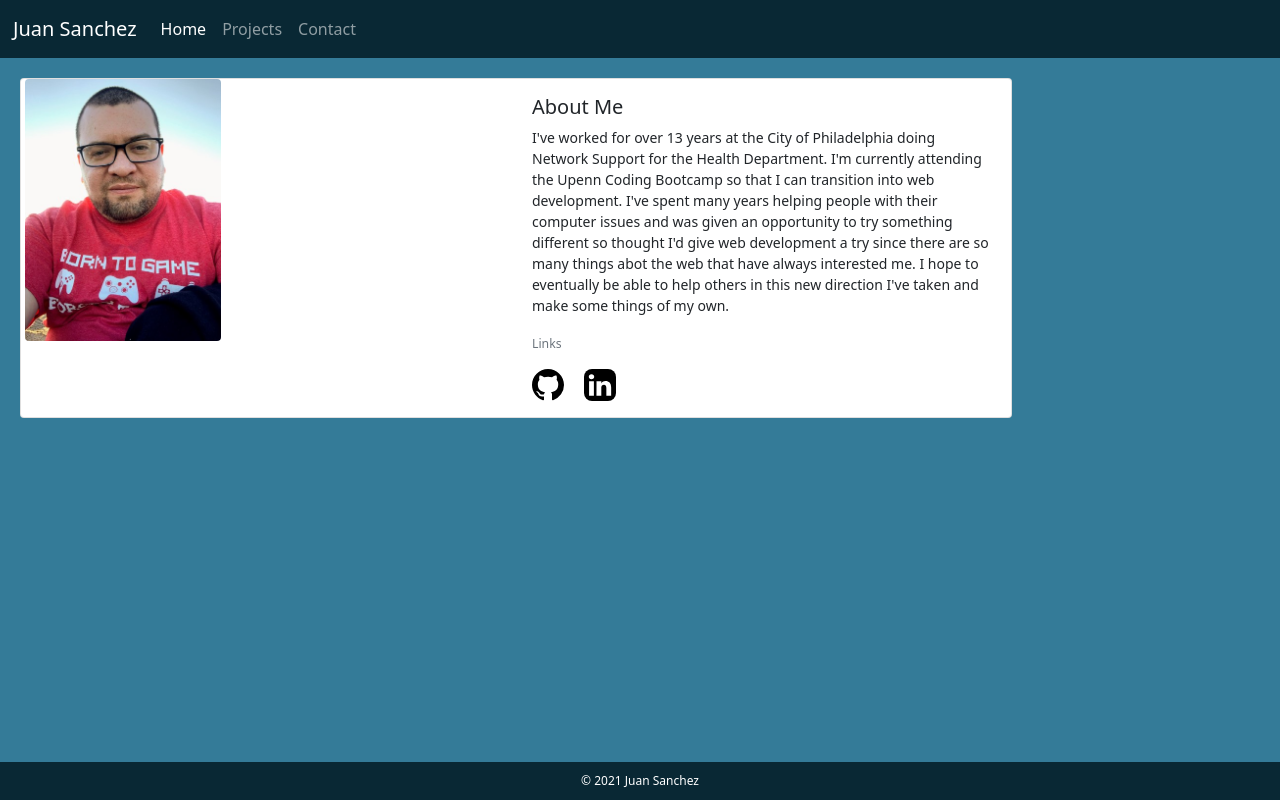
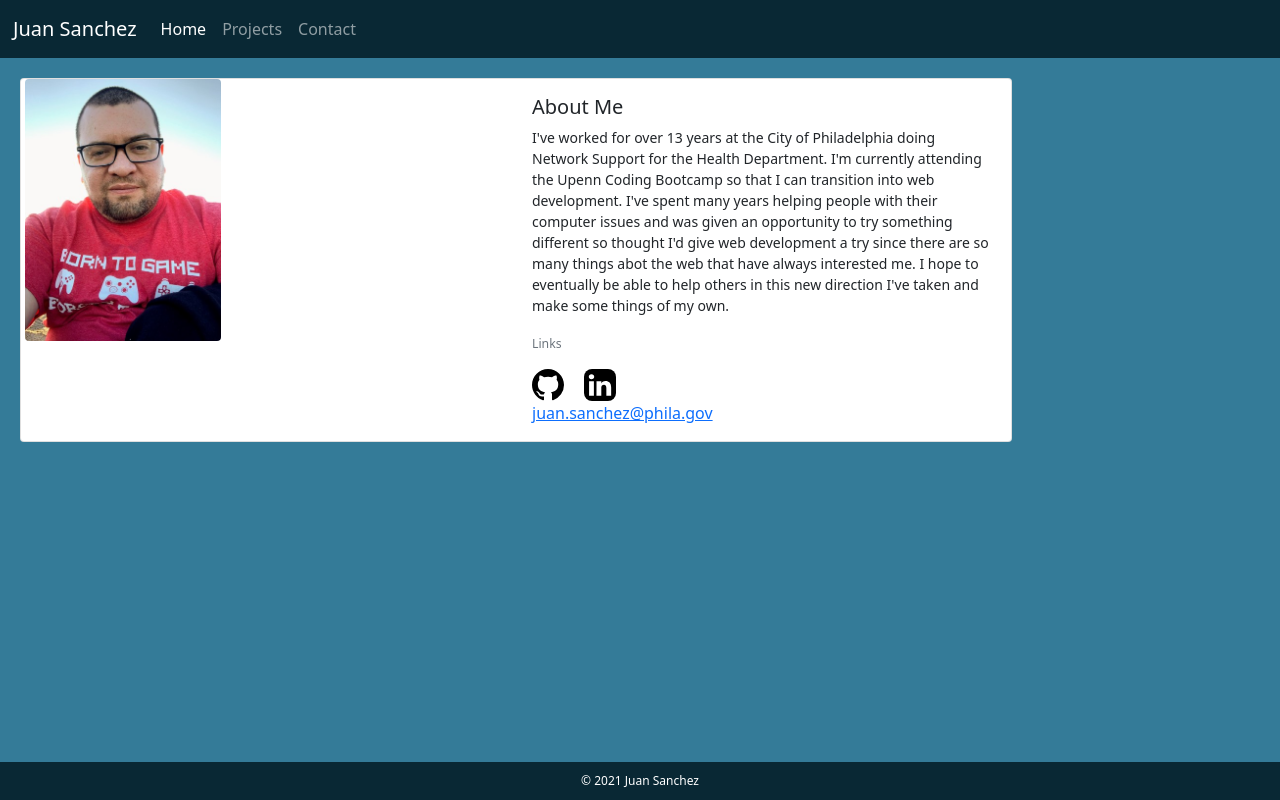
Before and after one commit to karizmatik215/Portfolio, a plain HTML site: page index.html in a window 1280 px wide. Drawn offline with nearby package versions, Linux system fonts and the light colour scheme.

Commit message:
added email link

```diff
--- a/index.html
+++ b/index.html
@@ -67,6 +67,8 @@
 
               <a href="https://www.linkedin.com/in/juan-sanchez-58a266201/" class="card-link" target="_blank"><img
                   src="images/linkedin.svg" alt="linked icon" width="32" height="32" title="linkedin"></a>
+              <br>
+              <a href="mailto: juan.sanchez@phila.gov">juan.sanchez@phila.gov</a>
 
             </div>
           </div>
```
